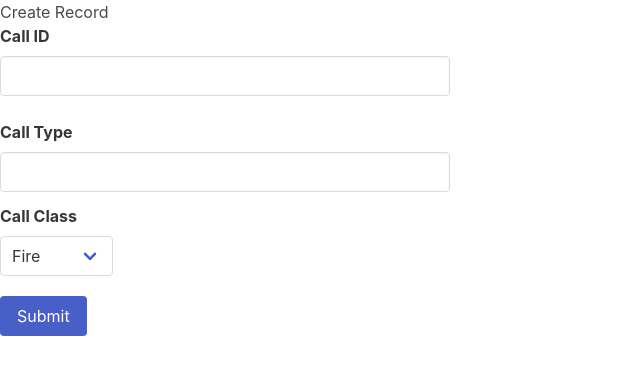
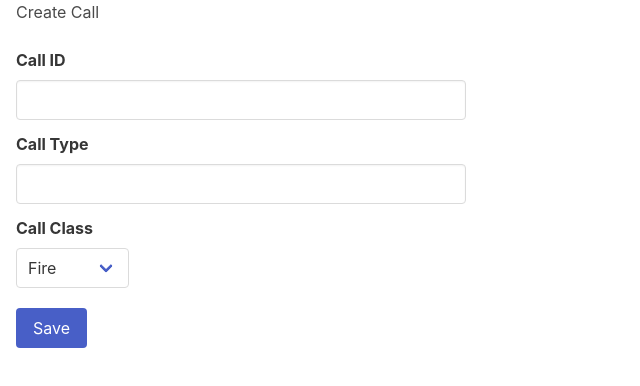
Before and after one commit to JCCTVFire/fire-call-web, a website: page public/add_call/index.html in a window 1280 px wide. Shown: the whole page, without its empty margins (0-640 px from the left). Drawn offline with nearby package versions, Linux system fonts and the light colour scheme.

Commit message:
Updated spacing

```diff
--- a/public/add_call/index.html
+++ b/public/add_call/index.html
@@ -2,27 +2,27 @@
 <html>
   <head>
     <meta charset="utf-8">
-    <title>Add Record</title>
+    <title>Create Call</title>
     <link rel="stylesheet" href="https://cdn.jsdelivr.net/npm/bulma@0.9.1/css/bulma.min.css">
   </head>
   <body>
-    <h1>Create Record</h1>
+    <h1 style="padding-left: 1rem;">Create Call</h1>
 
-    <div class="field">
-      <label class="label">Call ID</label>
+    <div class="field pl-4">
+      <label class="label mt-5">Call ID</label>
       <div class="control">
         <input class="input" style="width: 450px;" type="text">
       </div>
     </div>
 
-    <div class="field">
-      <label class="label mt-5">Call Type</label>
+    <div class="field pl-4">
+      <label class="label">Call Type</label>
       <div class="control">
         <input class="input" style="width: 450px;" type="text">
       </div>
     </div>
 
-    <div class="field">
+    <div class="field pl-4">
       <label class="label">Call Class</label>
       <div class="control">
         <div class="select">
@@ -37,9 +37,9 @@
       </div>
     </div>
 
-    <div class="field is-grouped">
+    <div class="field pl-4">
       <div class="control">
-        <button class="button is-link mt-2">Submit</button>
+        <button class="button is-link mt-2">Save</button>
       </div>
     </div>
   </body>
```
